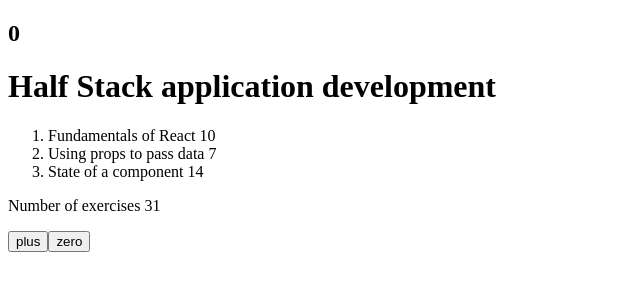
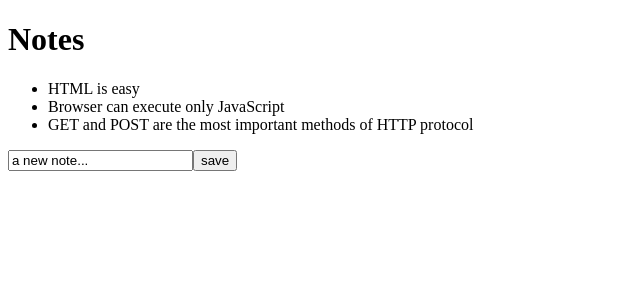
Before and after one commit to samad-nkarimi/samad-nkarimi.github.io, a React (Create React App) app in the folder part1/: page / in a window 1280 px wide. Shown: the top 300 px of the page, without its empty margins (0-640 px from the left). Built offline with nearby package versions, Linux system fonts and the light colour scheme.

Commit message:
part2-2 add note

```diff
--- a/part1/src/App.js
+++ b/part1/src/App.js
@@ -1,71 +1,39 @@
 import { useState } from "react";
+import Note from "./components/Note";
 
-const Header = (props) => {
-  return <h1>{props.course}</h1>;
-};
+const App = (props) => {
+  const [notes, setNotes] = useState(props.notes);
+  const [newNote, setNewNote] = useState("a new note...");
 
-const Content = (props) => {
-  return (
-    <ol>
-      <Part part={props.parts[0]} />
-      <Part part={props.parts[1]} />
-      <Part part={props.parts[2]} />
-    </ol>
-  );
-};
+  const addNote = (event) => {
+    event.preventDefault();
+    const noteObject = {
+      content: newNote,
+      date: new Date().toISOString(),
+      important: Math.random() < 0.5,
+      id: notes.length + 1,
+    };
 
-const Part = (props) => {
-  return (
-    <li>
-      {props.part.name} {props.part.exercises}
-    </li>
-  );
-};
-
-const Total = (props) => {
-  const text = "Number of exercises";
-  const exercises =
-    props.parts[0].exercises +
-    props.parts[1].exercises +
-    props.parts[2].exercises;
-  return (
-    <p>
-      {text} {exercises}
-    </p>
-  );
-};
-
-const App = () => {
-  const [counter, setCounter] = useState(0);
-
-  // setTimeout(() => setCounter(counter + 1), 1000);
-
-  const part1 = {
-    name: "Fundamentals of React",
-    exercises: 10,
+    setNotes(notes.concat(noteObject));
+    setNewNote("");
   };
-  const part2 = {
-    name: "Using props to pass data",
-    exercises: 7,
-  };
-  const part3 = {
-    name: "State of a component",
-    exercises: 14,
-  };
-  const parts = [part1, part2, part3];
-  const course = {
-    name: "Half Stack application development",
-    parts: parts,
+  const handleNoteChange = (event) => {
+    console.log(event.target.value);
+    setNewNote(event.target.value);
   };
 
   return (
     <div>
-      <h2>{counter}</h2>
-      <Header course={course.name} />
-      <Content parts={course.parts} />
-      <Total parts={course.parts} />
-      <button onClick={() => setCounter(counter + 1)}>plus</button>
-      <button onClick={() => setCounter(0)}>zero</button>
+      <h1>Notes</h1>
+      <ul>
+        {notes.map((note) => (
+          <Note key={note.id} note={note} />
+        ))}
+      </ul>
+      <form onSubmit={addNote}>
+        <input value={newNote} onChange={handleNoteChange} />
+        <button type="submit">save</button>
+      </form>
     </div>
   );
 };
--- /dev/null
+++ b/part1/src/components/Note.js
@@ -0,0 +1,5 @@
+const Note = ({ note }) => {
+  return <li>{note.content}</li>;
+};
+
+export default Note;
--- a/part1/src/index.js
+++ b/part1/src/index.js
@@ -1,7 +1,27 @@
-import React from "react";
 import ReactDOM from "react-dom/client";
-
 import App from "./App";
 
-const root = ReactDOM.createRoot(document.getElementById("root"));
-root.render(<App />);
+const notes = [
+  {
+    id: 1,
+    content: "HTML is easy",
+    date: "2019-05-30T17:30:31.098Z",
+    important: true,
+  },
+  {
+    id: 2,
+    content: "Browser can execute only JavaScript",
+    date: "2019-05-30T18:39:34.091Z",
+    important: false,
+  },
+  {
+    id: 3,
+    content: "GET and POST are the most important methods of HTTP protocol",
+    date: "2019-05-30T19:20:14.298Z",
+    important: true,
+  },
+];
+
+ReactDOM.createRoot(document.getElementById("root")).render(
+  <App notes={notes} />
+);
```
